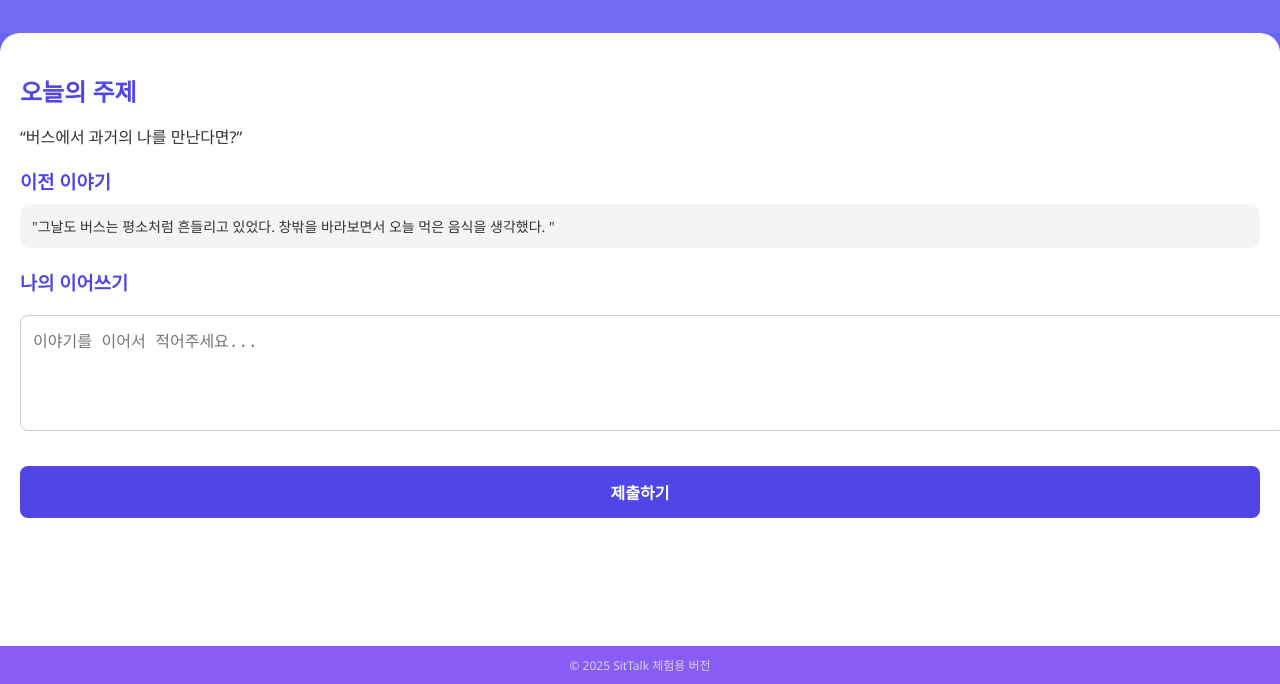
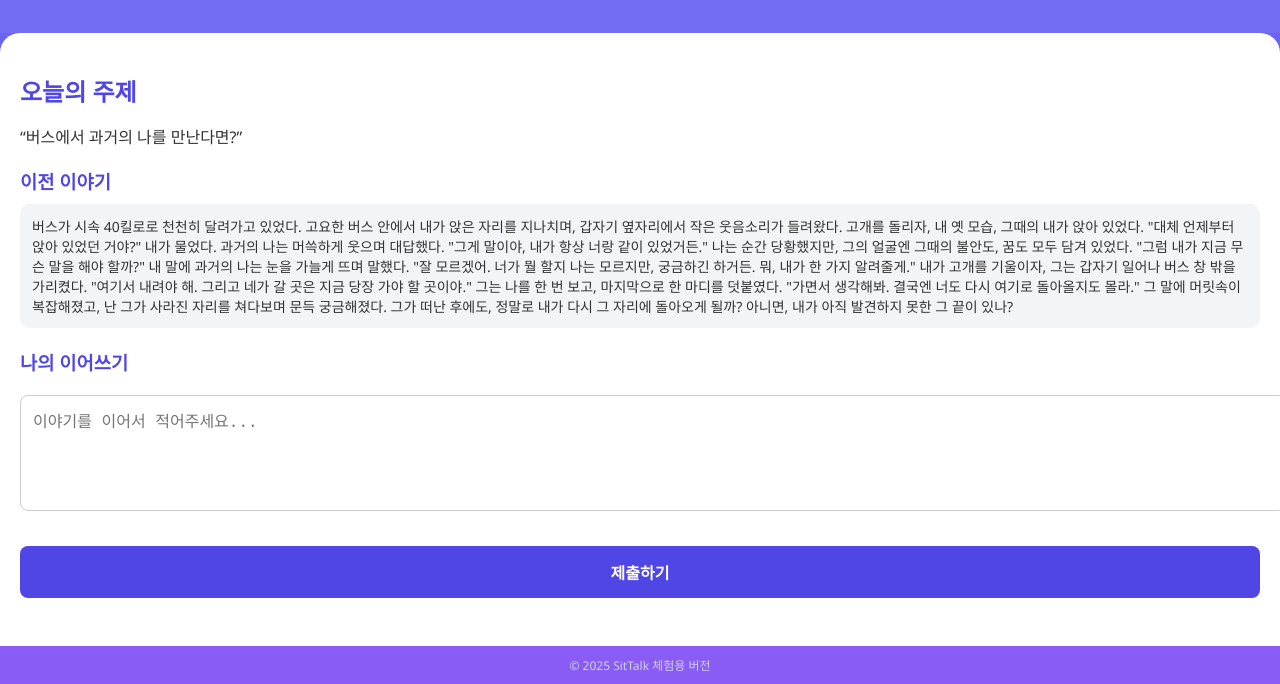
Before and after one commit to ericchue/sittalk-web, a plain HTML site: page index.html in a window 1280 px wide. Shown: the part 116-800 px from the top of the page. Drawn offline with Linux system fonts and the light colour scheme.

Commit message:
Update index.html

```diff
--- a/index.html
+++ b/index.html
@@ -96,7 +96,15 @@
 
     <h3>이전 이야기</h3>
     <div id="previous-story">
-      "그날도 버스는 평소처럼 흔들리고 있었다. 창밖을 바라보면서 오늘 먹은 음식을 생각했다. "
+      버스가 시속 40킬로로 천천히 달려가고 있었다. 고요한 버스 안에서 내가 앉은 자리를 지나치며, 갑자기 옆자리에서 작은 웃음소리가 들려왔다. 고개를 돌리자, 내 옛 모습, 그때의 내가 앉아 있었다. "대체 언제부터 앉아 있었던 거야?" 내가 물었다. 과거의 나는 머쓱하게 웃으며 대답했다. "그게 말이야, 내가 항상 너랑 같이 있었거든."
+
+나는 순간 당황했지만, 그의 얼굴엔 그때의 불안도, 꿈도 모두 담겨 있었다. "그럼 내가 지금 무슨 말을 해야 할까?" 내 말에 과거의 나는 눈을 가늘게 뜨며 말했다. "잘 모르겠어. 너가 뭘 할지 나는 모르지만, 궁금하긴 하거든. 뭐, 내가 한 가지 알려줄게."
+
+내가 고개를 기울이자, 그는 갑자기 일어나 버스 창 밖을 가리켰다. "여기서 내려야 해. 그리고 네가 갈 곳은 지금 당장 가야 할 곳이야."
+
+그는 나를 한 번 보고, 마지막으로 한 마디를 덧붙였다. "가면서 생각해봐. 결국엔 너도 다시 여기로 돌아올지도 몰라."
+
+그 말에 머릿속이 복잡해졌고, 난 그가 사라진 자리를 쳐다보며 문득 궁금해졌다. 그가 떠난 후에도, 정말로 내가 다시 그 자리에 돌아오게 될까? 아니면, 내가 아직 발견하지 못한 그 끝이 있나?
     </div>
 
     <h3>나의 이어쓰기</h3>
```
